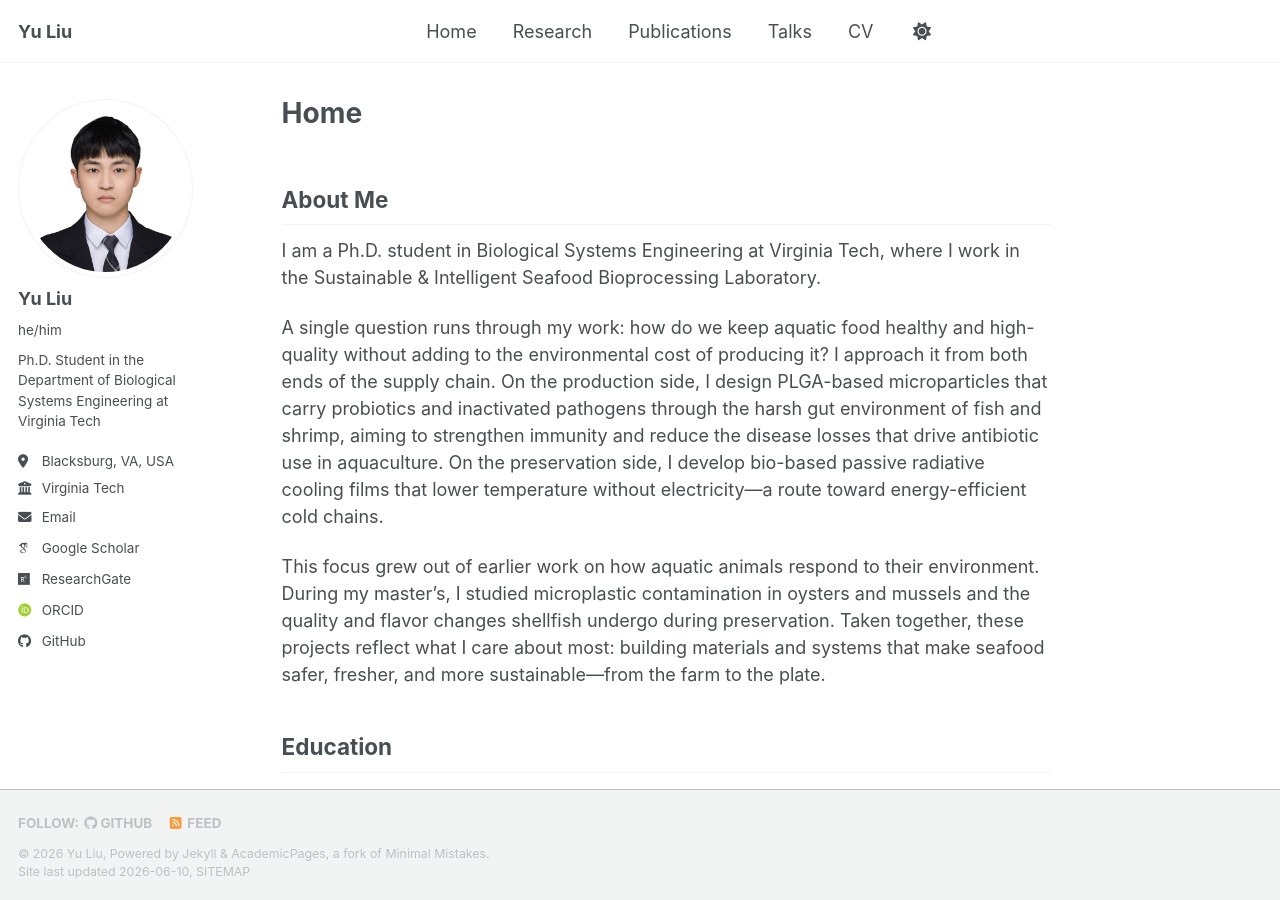
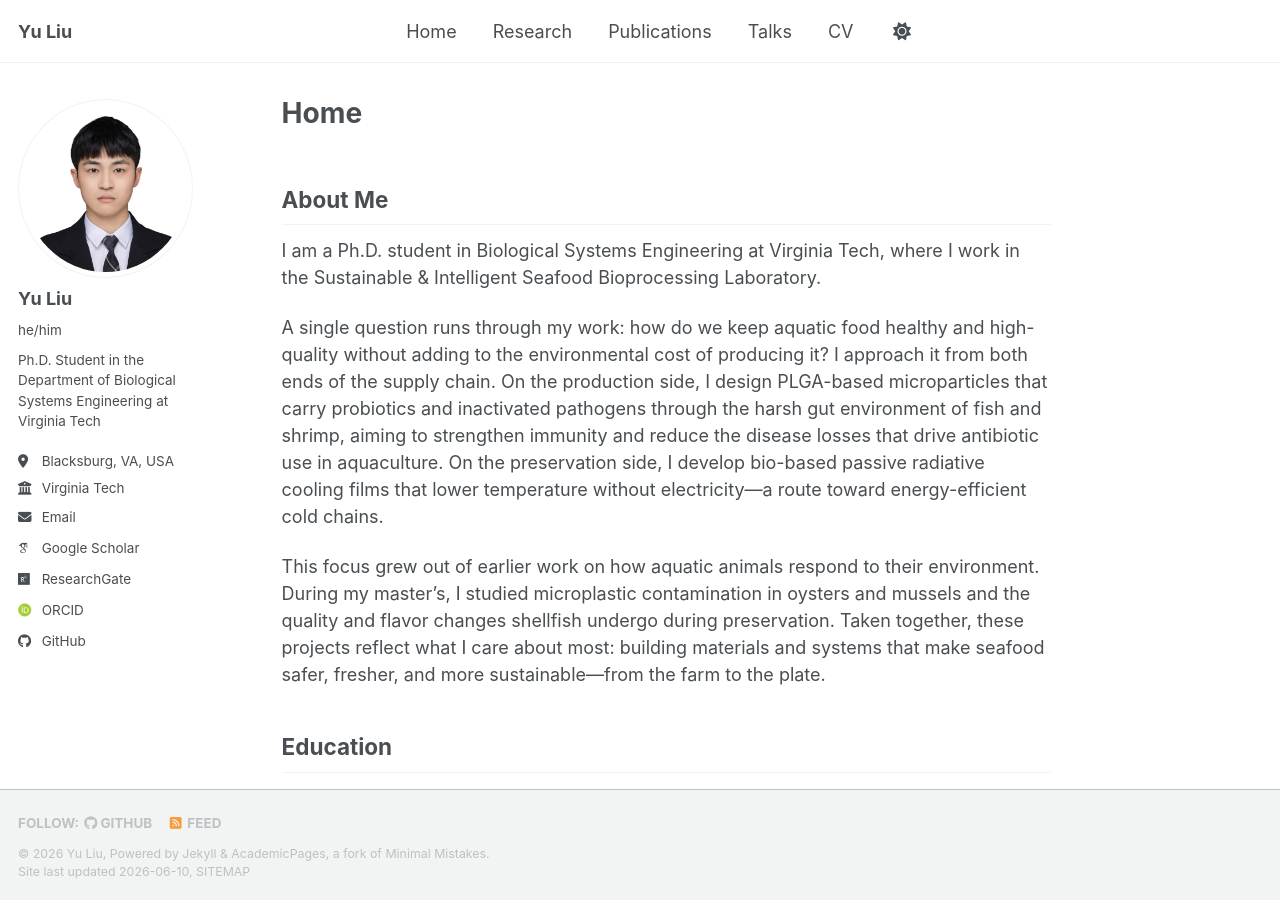
Before and after one commit to yuliu0322/yuliu0322.github.io, a Jekyll site: the page built from _pages/about.md, in a window 1280 px wide and 900 px high. Built offline with Jekyll 4.4.1, drawn with Linux system fonts in a browser that asks for light colours; some web fonts are replaced; a script bundle is joined from its source files by our own code; library files that are not in the unit come from our copies.

Commit message:
Update masthead.html

```diff
--- a/_includes/masthead.html
+++ b/_includes/masthead.html
@@ -6,7 +6,7 @@
         <button><span class="navicon"></span></button>
         <ul class="visible-links">
           <li class="masthead__menu-item masthead__menu-item--lg persist {% if page.url == '/' or page.url == '/index.html' %}selected{% endif %}">
-            <span class="site-title" style="margin-right: 300px;">{{ site.title }}</span>
+            <span class="site-title" style="margin-right: 280px;">{{ site.title }}</span>
           </li>
           {% for link in site.data.navigation.main %}
             {% if link.url contains 'http' %}
```
